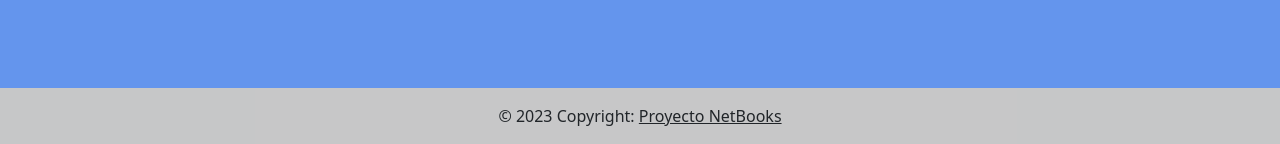
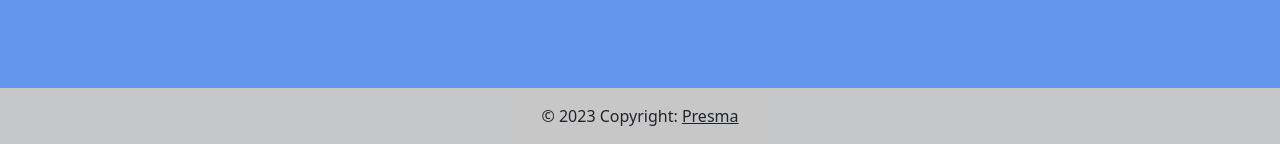
Before and after one commit to JUANCH1I/Proyecto-NetBooks, a PHP site: template Desarrollo-Web/views/templates/headeradm.php in a window 1280 px wide. Shown: the part 674-818 px from the top of the page. Run offline with PHP 8.4, Linux system fonts and the light colour scheme; the template is opened without the code that fills it, so the values that code supplies are empty; the visitor is signed in with stand-in values (Sample User, id 1).

Commit message:
proyecto

```diff
--- a/Desarrollo-Web/netbook/template/footer.php
+++ b/Desarrollo-Web/netbook/template/footer.php
@@ -3,7 +3,7 @@
   <!-- Copyright -->
   <div class="text-center p-3" style="background-color: rgba(0, 0, 0, 0.2);">
     © 2023 Copyright:
-    <a class="text-dark" href="https://mdbootstrap.com/"> Grupo 2</a>
+    <a class="text-dark" href="https://mdbootstrap.com/">Presma</a>
   </div>
   <!-- Copyright -->
 </footer>
--- a/Desarrollo-Web/netbook/template/header.php
+++ b/Desarrollo-Web/netbook/template/header.php
@@ -6,7 +6,7 @@
   <meta http-equiv="X-UA-Compatible" content="IE=edge">
   <meta name="viewport" content="width=device-width, initial-scale=1.0">
   <link href="https://cdn.jsdelivr.net/npm/bootstrap@5.2.0-beta1/dist/css/bootstrap.min.css" rel="stylesheet" integrity="sha384-0evHe/X+R7YkIZDRvuzKMRqM+OrBnVFBL6DOitfPri4tjfHxaWutUpFmBp4vmVor" crossorigin="anonymous">
-  <title>Proyect NetBooks</title>
+  <title>Presma</title>
 </head>
 
 <body>
--- a/Desarrollo-Web/views/templates/headeradm.php
+++ b/Desarrollo-Web/views/templates/headeradm.php
@@ -6,7 +6,7 @@
   <meta http-equiv="X-UA-Compatible" content="IE=edge">
   <meta name="viewport" content="width=device-width, initial-scale=1.0">
   <link href="https://cdn.jsdelivr.net/npm/bootstrap@5.2.0-beta1/dist/css/bootstrap.min.css" rel="stylesheet" integrity="sha384-0evHe/X+R7YkIZDRvuzKMRqM+OrBnVFBL6DOitfPri4tjfHxaWutUpFmBp4vmVor" crossorigin="anonymous">
-  <title>Inicio</title>
+  <title>Presma</title>
   <link rel="stylesheet" href="views/templates/stylelog.css">
 </head>
 
@@ -42,7 +42,7 @@
     <!-- Copyright -->
     <div class="text-center p-3" style="background-color: rgba(0, 0, 0, 0.2);">
       © 2023 Copyright:
-      <a class="text-dark" href="https://mdbootstrap.com/">Proyecto NetBooks</a>
+      <a class="text-dark" href="https://mdbootstrap.com/">Presma</a>
     </div>
     <!-- Copyright -->
   </footer>
--- a/Desarrollo-Web/views/templates/headerprof.php
+++ b/Desarrollo-Web/views/templates/headerprof.php
@@ -6,7 +6,7 @@
   <meta http-equiv="X-UA-Compatible" content="IE=edge">
   <meta name="viewport" content="width=device-width, initial-scale=1.0">
   <link href="https://cdn.jsdelivr.net/npm/bootstrap@5.2.0-beta1/dist/css/bootstrap.min.css" rel="stylesheet" integrity="sha384-0evHe/X+R7YkIZDRvuzKMRqM+OrBnVFBL6DOitfPri4tjfHxaWutUpFmBp4vmVor" crossorigin="anonymous">
-  <title>Inicio</title>
+  <title>Presma</title>
   <link rel="stylesheet" href="views/templates/stylelog.css">
 </head>
 
@@ -42,7 +42,7 @@
     <!-- Copyright -->
     <div class="text-center p-3" style="background-color: rgba(0, 0, 0, 0.2);">
       © 2023 Copyright:
-      <a class="text-dark" href="https://mdbootstrap.com/">Proyecto NetBooks</a>
+      <a class="text-dark" href="https://mdbootstrap.com/">Presma</a>
     </div>
     <!-- Copyright -->
   </footer>
--- a/Desarrollo-Web/views/templates/headerreg.php
+++ b/Desarrollo-Web/views/templates/headerreg.php
@@ -6,7 +6,7 @@
   <meta http-equiv="X-UA-Compatible" content="IE=edge">
   <meta name="viewport" content="width=device-width, initial-scale=1.0">
   <link href="https://cdn.jsdelivr.net/npm/bootstrap@5.2.0-beta1/dist/css/bootstrap.min.css" rel="stylesheet" integrity="sha384-0evHe/X+R7YkIZDRvuzKMRqM+OrBnVFBL6DOitfPri4tjfHxaWutUpFmBp4vmVor" crossorigin="anonymous">
-  <title>Inicio</title>
+  <title>Presma</title>
   <link rel="stylesheet" href="views/templates/stylelog.css">
 </head>
 
@@ -42,7 +42,7 @@
     <!-- Copyright -->
     <div class="text-center p-3" style="background-color: rgba(0, 0, 0, 0.2);">
       © 2023 Copyright:
-      <a class="text-dark" href="https://mdbootstrap.com/">Proyecto NetBooks</a>
+      <a class="text-dark" href="https://mdbootstrap.com/">Presma</a>
     </div>
     <!-- Copyright -->
   </footer>
```
